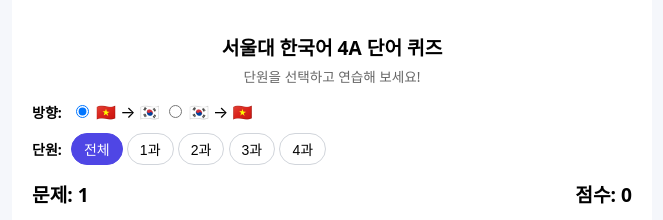
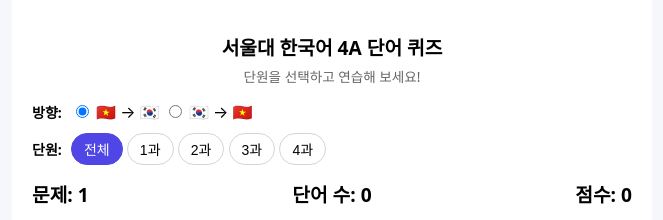
Before and after one commit to K-Era2077/crazy_korean_card_game3, a plain HTML site: page index.html in a window 1280 px wide. Shown: the top 220 px of the page, without its empty margins (308-971 px from the left). Drawn offline with Linux system fonts and the light colour scheme.

Commit message:
Add files via upload

```diff
--- a/index.html
+++ b/index.html
@@ -110,6 +110,7 @@
 
         <div class="status-bar">
             <span>문제: <span id="q-num">1</span></span>
+            <span class="word-count">단어 수: <span id="wordCount"></span></span>
             <span>점수: <span class="score">0</span></span>
         </div>
 
@@ -286,6 +287,7 @@
                 langLabel.textContent = "에러 발생";
                 qText.textContent = "파일을 찾을 수 없습니다.";
             });
+        document.getElementById("wordCount").textContent = WORDS_ALL.length;
     </script>
 </body>
 </html>
```
